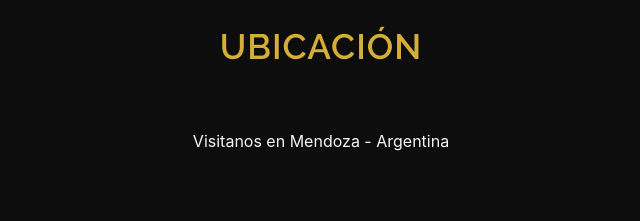
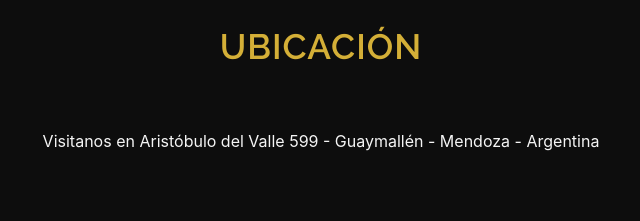
Before and after one commit to jpceccarelli/cecca-autos, a plain HTML site: page index.html in a window 1280 px wide. Shown: the part 4600-4821 px from the top of the page, without its empty margins (319-959 px from the left). Drawn offline with Linux system fonts and the light colour scheme; a web font is replaced by a local one.

Commit message:
Update index.html

```diff
--- a/index.html
+++ b/index.html
@@ -202,7 +202,7 @@
       <h2>Ubicación</h2>
       <br />
       <br />
-      <p class="muted">Visitanos en Mendoza - Argentina</p>
+      <p class="muted">Visitanos en Aristóbulo del Valle 599 - Guaymallén - Mendoza - Argentina</p>
       <br />
       <br />
       <div class="map-container">
@@ -304,4 +304,5 @@
   <script src="data/vehiculos.js?v=1.2"></script>
   <script src="script.js?v=1.2" defer></script>
 </body>
+
 </html>
```
